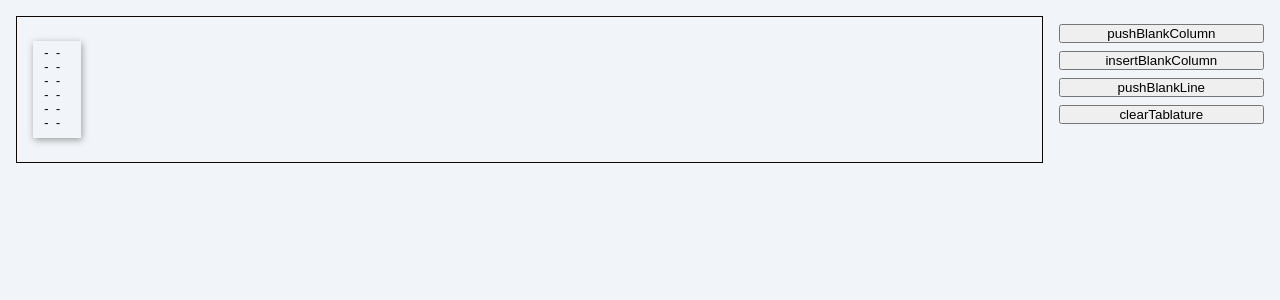
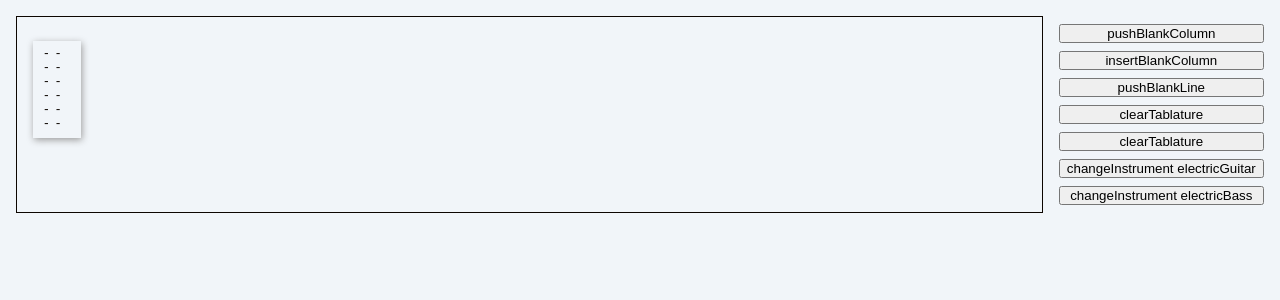
Before and after one commit to kuanoni/next-text-tabber, a Next.js app: page / in a window 1280 px wide. Shown: the top 300 px of the page. Built offline with nearby package versions, Linux system fonts and the light colour scheme.

Commit message:
add debug btns for changeInstrument action

```diff
--- a/src/modules/tablatureEditor/components/controls/TablatureControls.tsx
+++ b/src/modules/tablatureEditor/components/controls/TablatureControls.tsx
@@ -1,7 +1,9 @@
+import { changeInstrument } from '@modules/tablatureStore/actions/changeInstrument';
 import { clearTablature } from '@modules/tablatureStore/actions/clearTablature';
 import { insertBlankColumn } from '@modules/tablatureStore/actions/insertBlankColumn';
 import { pushBlankColumn } from '@modules/tablatureStore/actions/pushBlankColumn';
 import { pushBlankLine } from '@modules/tablatureStore/actions/pushBlankLine';
+import { electricBass, electricGuitar } from '@modules/tablatureStore/constants';
 
 import styles from './TablatureControls.module.scss';
 
@@ -12,6 +14,9 @@ const TablatureControls = () => {
 			<button onClick={() => insertBlankColumn(0, 0)}>insertBlankColumn</button>
 			<button onClick={() => pushBlankLine()}>pushBlankLine</button>
 			<button onClick={() => clearTablature()}>clearTablature</button>
+			<button onClick={() => clearTablature()}>clearTablature</button>
+			<button onClick={() => changeInstrument(electricGuitar)}>changeInstrument electricGuitar</button>
+			<button onClick={() => changeInstrument(electricBass)}>changeInstrument electricBass</button>
 		</div>
 	);
 };
```
